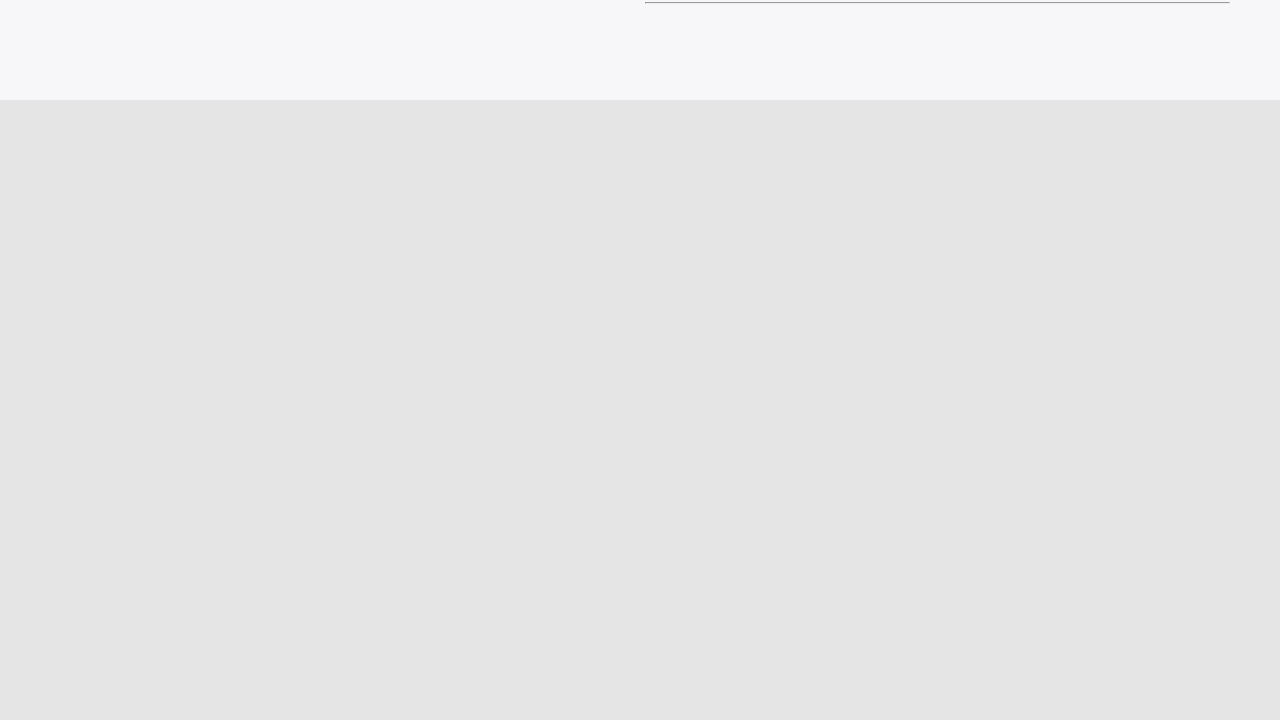
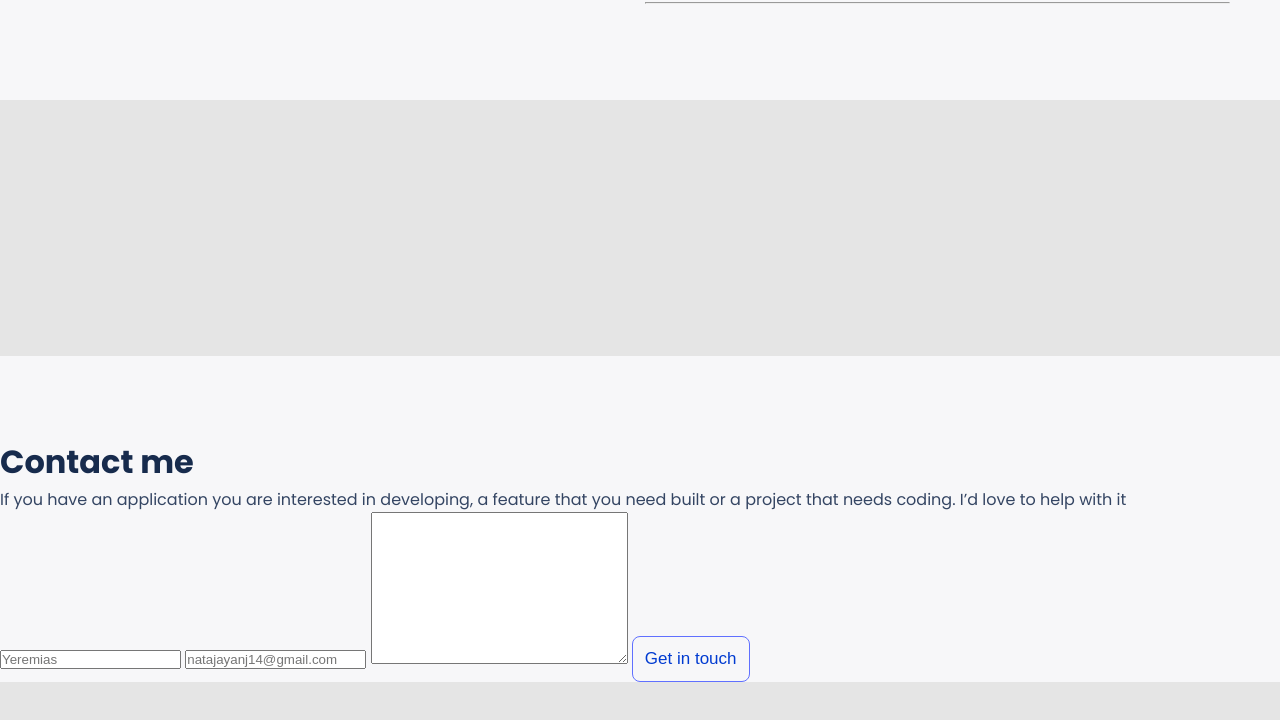
Before and after one commit to GhostEsso/Portofolio-setup, a website: page index.html in a window 1280 px wide. Shown: the part 4031-4751 px from the top of the page. Before the commit the page ends 4387 px from the top, so only its background shows below. Drawn offline with Linux system fonts and the light colour scheme.

Commit message:
contact section added

```diff
--- a/index.html
+++ b/index.html
@@ -284,6 +284,18 @@
       </div>
     </div>
   </section>
+  <section class="contact-form">
+    <div class="form-intro">
+      <h2>Contact me</h2>
+      <p>If you have an application you are interested in developing, a feature that you need built or a project that needs coding. I’d love to help with it </p>
+    </div>
+    <form action="">
+      <input type="text" placeholder="Yeremias" maxlenght="30" required>
+      <input type="email" name="email" id="" placeholder="natajayanj14@gmail.com" maxlength="30" required>
+      <textarea name="textarea" id="" cols="30" rows="10" maxlength="500"></textarea>
+      <button id="btn">Get in touch</button>
+    </form>
+  </section>
   </main>
 </body>
 </html>
```
